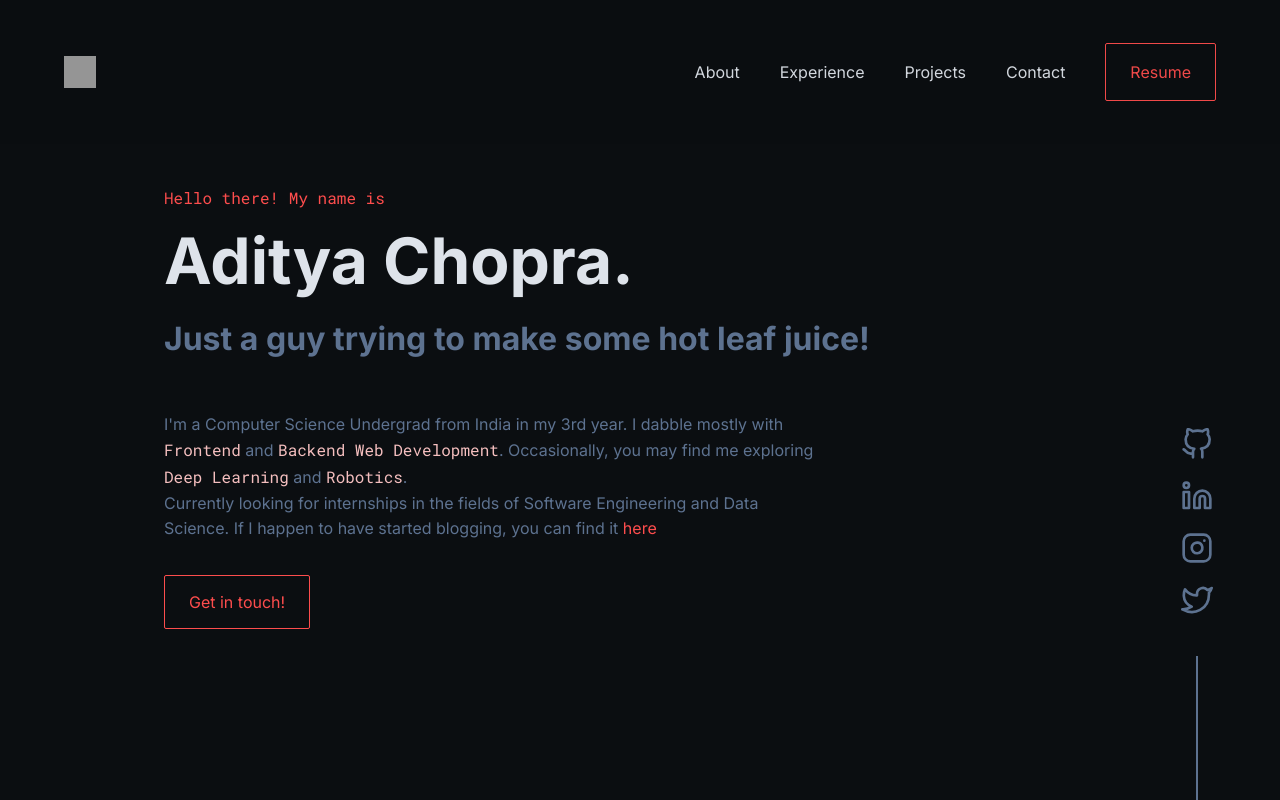
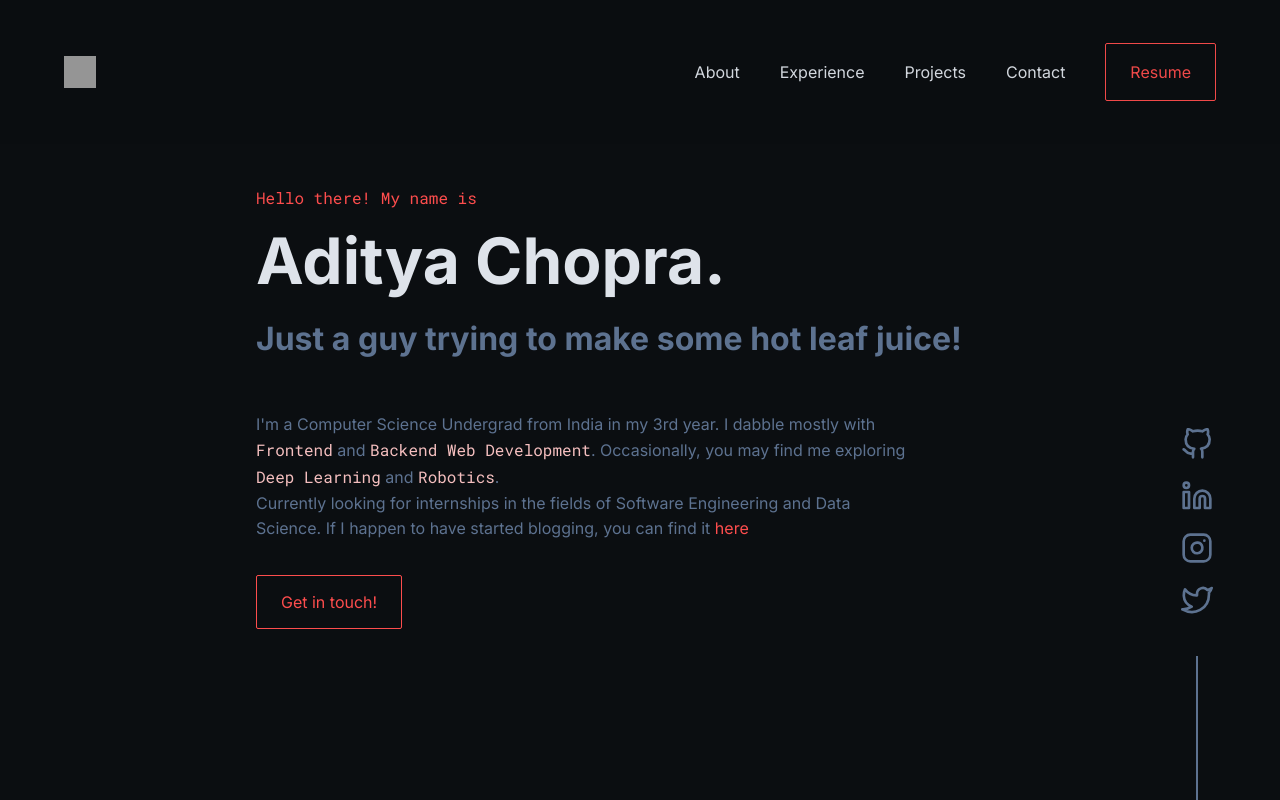
Before and after one commit to adeecc/adeecc.github.io, a Next.js app: page / in a window 1280 px wide. Shown: the top 800 px of the page. Built offline with nearby package versions, Linux system fonts and the light colour scheme; grey boxes are pictures that could not be loaded.

Commit message:
Fixed Container Padding

```diff
--- a/src/components/Container.tsx
+++ b/src/components/Container.tsx
@@ -5,7 +5,7 @@ interface Props {}
 const Container: React.FC<Props> = ({ children }) => {
   return (
     <>
-      <div className='px-9 mx-auto md:max-w-5xl '>{children}</div>
+      <div className='px-9 sm:px-0 mx-auto md:max-w-3xl pt-24 sm:pt-0'>{children}</div>
     </>
   );
 };
```
